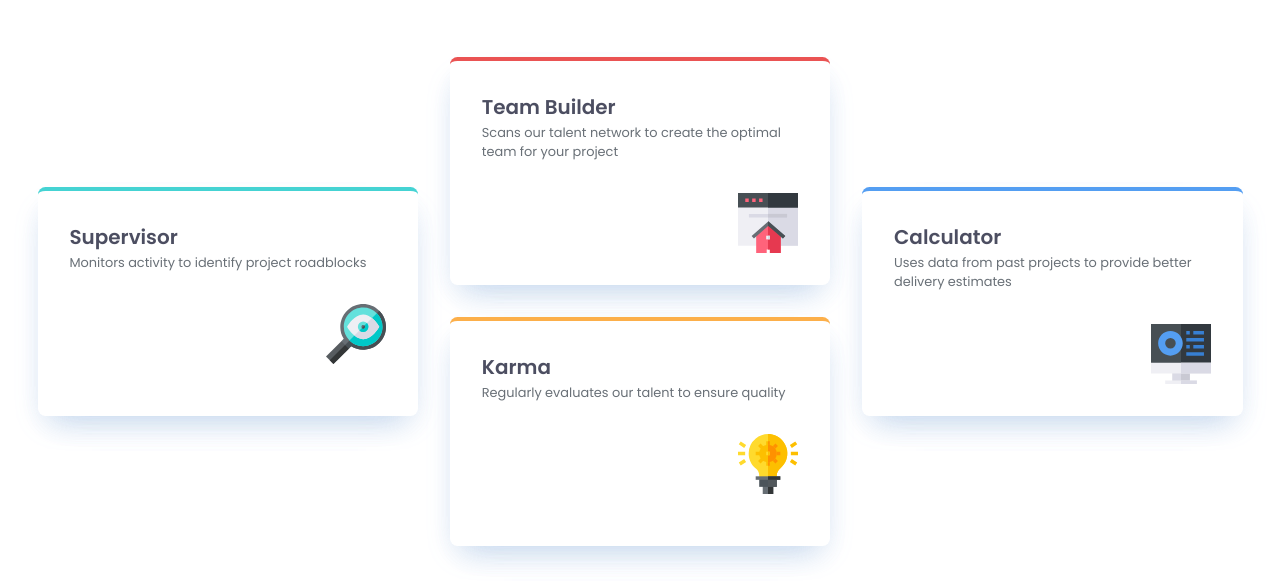
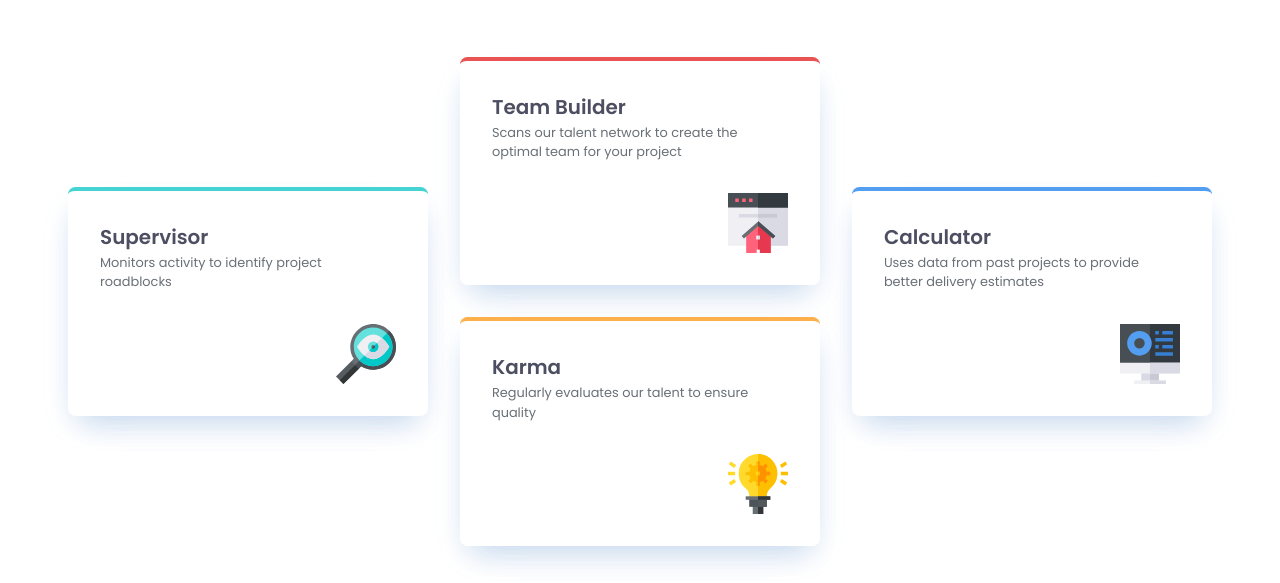
Before and after one commit to anjelotin/four-card-section, a plain HTML site: page index.html in a window 1280 px wide. Shown: the part 217-800 px from the top of the page. Drawn offline with Linux system fonts and the light colour scheme.

Commit message:
four-card README.md

```diff
--- a/styles/style.css
+++ b/styles/style.css
@@ -79,7 +79,8 @@ header {
 }
 
 .boxes {
-    min-width: 20.93rem;
+    min-width: 315px;
+    /* min-width: 20.93rem; */
     display: flex;
     flex-direction: column;
     padding: 2.13rem;
@@ -158,6 +159,10 @@ header {
         grid-template-rows: repeat(4, 1fr);
     }
 
+    .boxes {
+        max-width: 360px;
+    }
+
     .supervisor-box {
         grid-column: 1;
         grid-row: 2/4;
```
Also changed, not shown: assets/images/four-card-solution.png (added), 1 other file.
